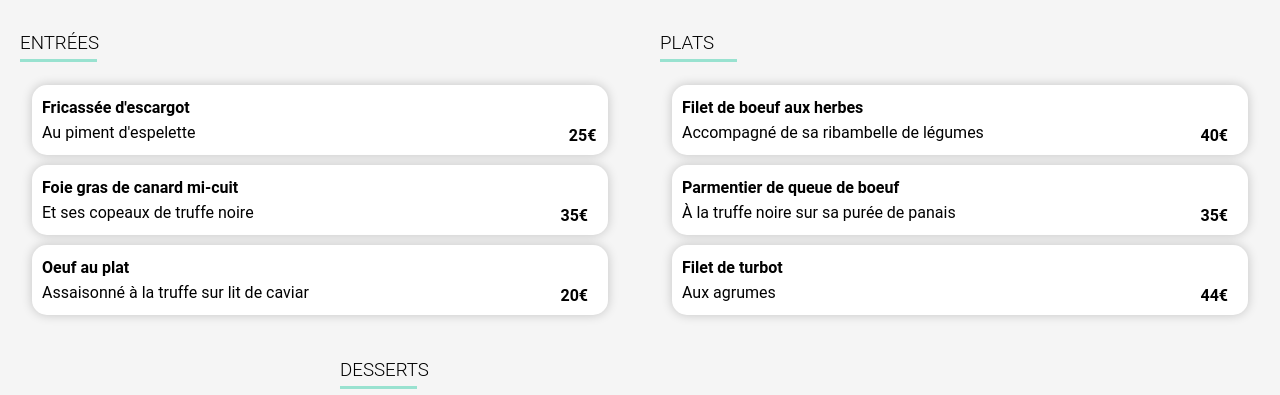
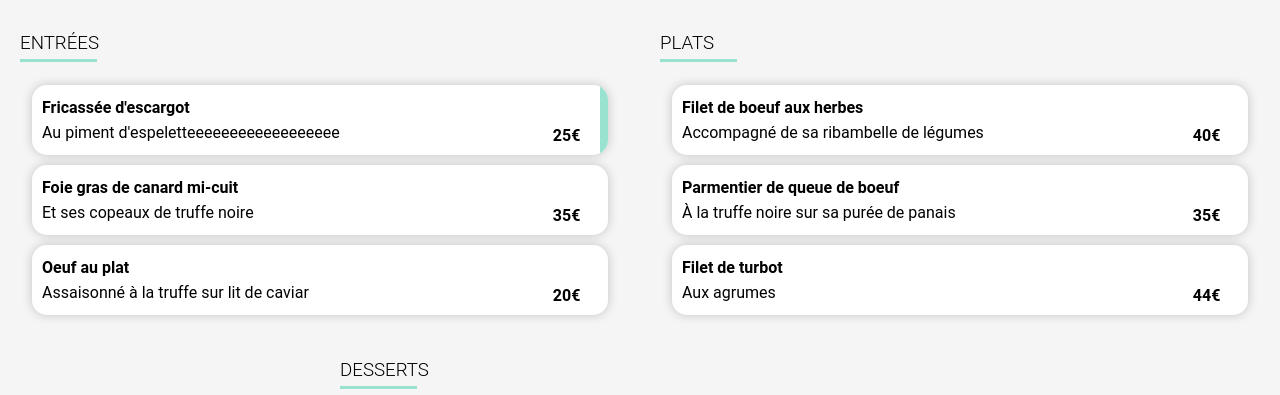
Before and after one commit to aissetousacko/AissetouSacko_3_01032022.github.io, a website: page public/html/la-palette-du-gout.html in a window 1280 px wide. Shown: the part 405-800 px from the top of the page. Drawn offline with Linux system fonts and the light colour scheme; a web font is replaced by a local one.

```diff
--- a/public/html/la-palette-du-gout.html
+++ b/public/html/la-palette-du-gout.html
@@ -44,7 +44,7 @@
                     <div class="menu-card appear--1">
                         <div class="menu-card__text">
                             <h4>Fricassée d'escargot</h4>
-                            <p>Au piment d'espelette</p>
+                            <p>Au piment d'espeletteeeeeeeeeeeeeeeeee</p>
                         </div>
                         <div class="menu-card__price">
                             <h4>25€</h4>
--- a/sass/pages/_menu.scss
+++ b/sass/pages/_menu.scss
@@ -72,15 +72,18 @@
         &__text {
             padding: 10px;
             width: 80%;
+            white-space: nowrap;
             overflow: hidden;
-            text-overflow: ellipsis;
+
             h4, p {
                 margin: 0;
                 padding: 3px 0;
+                overflow: hidden;
+                text-overflow: ellipsis;
             }
         }
         &__price {
-            width: 20%;
+            width: 10%;
             display: flex;
             justify-content: flex-end;
             align-items: flex-end;
```
Also changed, not shown: public/css/style.css, 1 other file.
